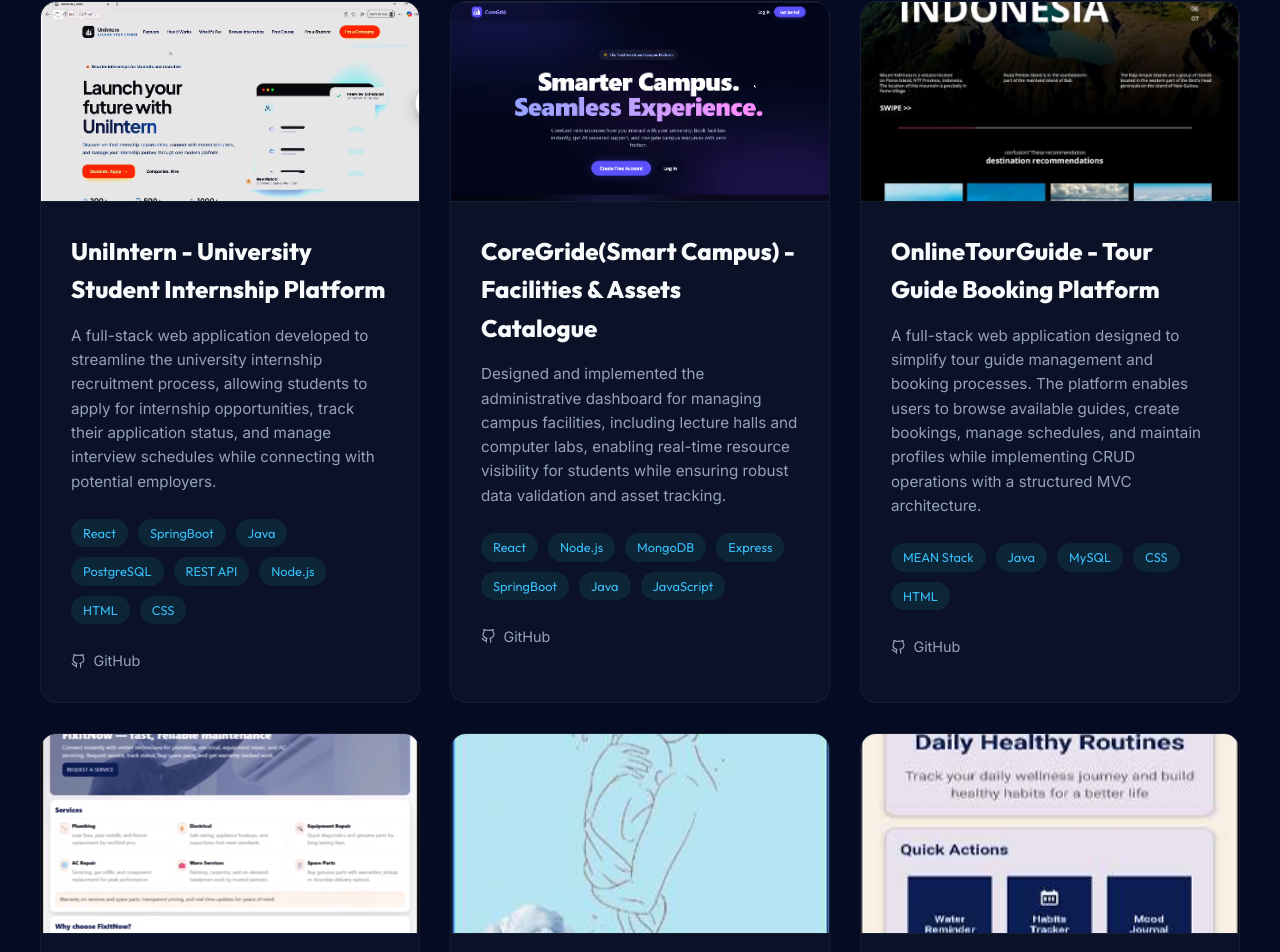
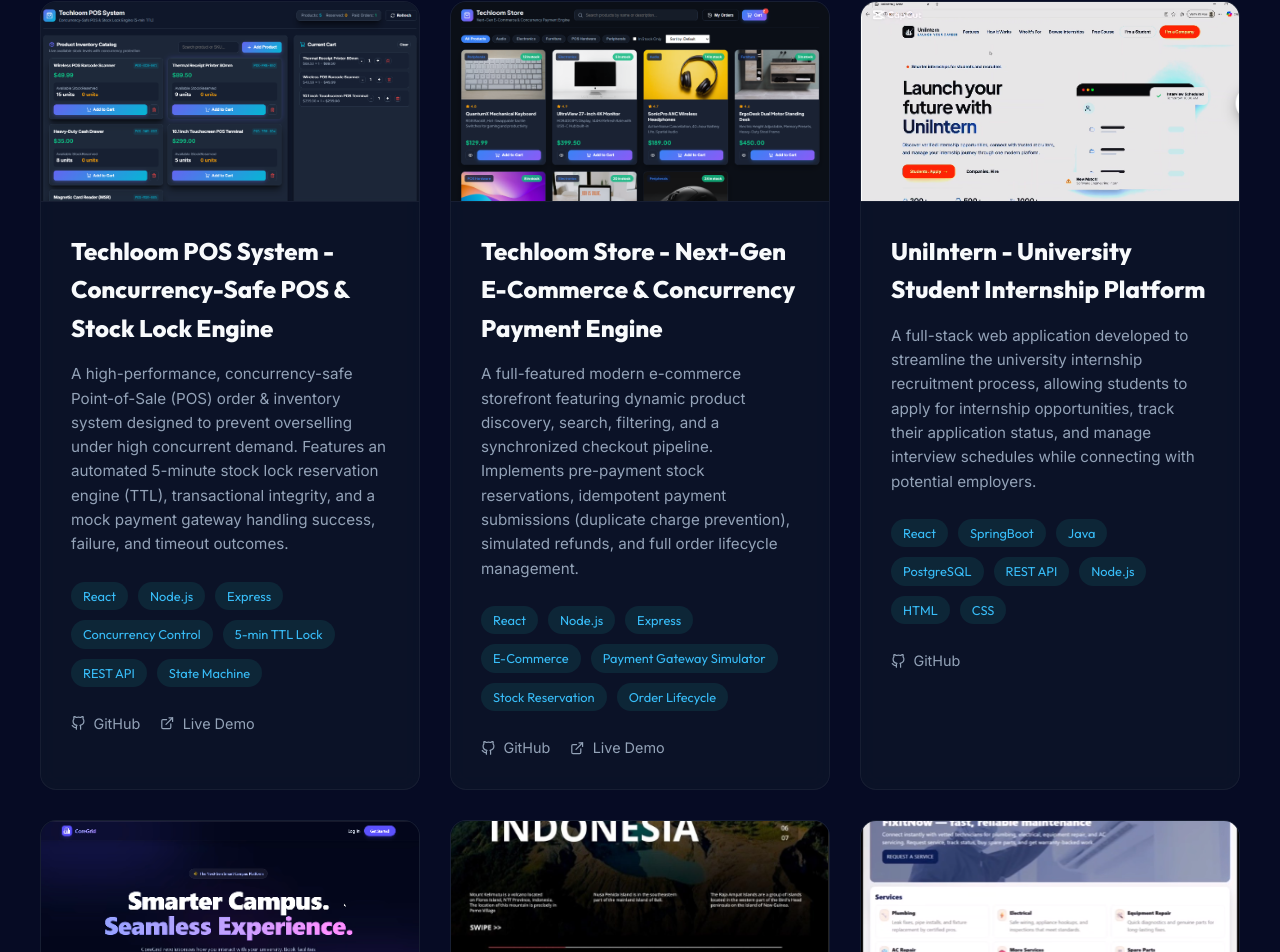
Before and after one commit to jayadewa123/MY_Portfolio, a React (Vite) app: page / in a window 1280 px wide. Shown: the part 4472-5424 px from the top of the page. Built offline with nearby package versions, Linux system fonts and the light colour scheme.

Commit message:
Add Techloom POS & Store projects with screenshots

```diff
--- a/src/data.js
+++ b/src/data.js
@@ -60,6 +60,24 @@ export const portfolioData = {
   projects: [
     {
       id: 1,
+      title: "Techloom POS System - Concurrency-Safe POS & Stock Lock Engine",
+      description: "A high-performance, concurrency-safe Point-of-Sale (POS) order & inventory system designed to prevent overselling under high concurrent demand. Features an automated 5-minute stock lock reservation engine (TTL), transactional integrity, and a mock payment gateway handling success, failure, and timeout outcomes.",
+      technologies: ["React", "Node.js", "Express", "Concurrency Control", "5-min TTL Lock", "REST API", "State Machine"],
+      image: "/projects/techloom-pos.png",
+      link: "https://github.com/jayadewa123/techloom-intern-assessment",
+      liveLink: "https://techloom-intern-assessment-x1yx.vercel.app/"
+    },
+    {
+      id: 2,
+      title: "Techloom Store - Next-Gen E-Commerce & Concurrency Payment Engine",
+      description: "A full-featured modern e-commerce storefront featuring dynamic product discovery, search, filtering, and a synchronized checkout pipeline. Implements pre-payment stock reservations, idempotent payment submissions (duplicate charge prevention), simulated refunds, and full order lifecycle management.",
+      technologies: ["React", "Node.js", "Express", "E-Commerce", "Payment Gateway Simulator", "Stock Reservation", "Order Lifecycle"],
+      image: "/projects/techloom-store.png",
+      link: "https://github.com/jayadewa123/techloom-intern-assessment",
+      liveLink: "https://techloom-intern-assessment-qks4.vercel.app/"
+    },
+    {
+      id: 3,
       title: "UniIntern - University Student Internship Platform",
       description: "A full-stack web application developed to streamline the university internship recruitment process, allowing students to apply for internship opportunities, track their application status, and manage interview schedules while connecting with potential employers.",
       technologies: ["React", "SpringBoot", "Java", "PostgreSQL", "REST API", "Node.js", "HTML", "CSS"],
@@ -67,7 +85,7 @@ export const portfolioData = {
       link: "https://github.com/JVliyanarachchi21/uniintern/tree/feature/student"
     },
     {
-      id: 2,
+      id: 4,
       title: "CoreGride(Smart Campus) - Facilities & Assets Catalogue",
       description: "Designed and implemented the administrative dashboard for managing campus facilities, including lecture halls and computer labs, enabling real-time resource visibility for students while ensuring robust data validation and asset tracking.",
       technologies: ["React", "Node.js", "MongoDB", "Express", "SpringBoot", "Java", "JavaScript"],
@@ -75,7 +93,7 @@ export const portfolioData = {
       link: "https://github.com/Nadulahatharasinghe/it3030-paf-2026-smart-campus-20/tree/feature/module-a-facilities-assets-catalogue"
     },
     {
-      id: 3,
+      id: 5,
       title: "OnlineTourGuide - Tour Guide Booking Platform",
       description: "A full-stack web application designed to simplify tour guide management and booking processes. The platform enables users to browse available guides, create bookings, manage schedules, and maintain profiles while implementing CRUD operations with a structured MVC architecture.",
       technologies: ["MEAN Stack", "Java", "MySQL", "CSS", "HTML"],
@@ -83,7 +101,7 @@ export const portfolioData = {
       link: "https://github.com/jayadewa123/Online-Tour-Guide"
     },
     {
-      id: 4,
+      id: 6,
       title: "FixItNow - Item Exchange Platform",
       description: "A full-stack maintenance management platform that connects clients, administrators, and technicians. The system enables users to submit maintenance requests, track request details, and manage service workflows through an integrated platform.",
       technologies: ["MEAN Stack", "JavaScript", "REST APIs", "Postman", "HTML", "CSS"],
@@ -91,7 +109,7 @@ export const portfolioData = {
       link: "https://github.com/jayadewa123/FixltNow-App-"
     },
     {
-      id: 5,
+      id: 7,
       title: "Baby Care - Baby shop and Booking Platform UI Design",
       description: "A modern, user-friendly BabyCare interface designed with a focus on seamless user experience and accessibility.",
       technologies: ["Figma"],
@@ -99,7 +117,7 @@ export const portfolioData = {
       link: "#"
     },
     {
-      id: 6,
+      id: 8,
       title: "DailyPulse - Habit Tracker Mobile Application",
       description: "A mobile wellness tracking application developed to improve users' daily routines through habit monitoring, mood journaling, and hydration tracking. The application includes notification and widget support to provide personalized reminders and enhance user engagement.",
       technologies: ["Android Studio(Kotlin)"],
@@ -107,7 +125,7 @@ export const portfolioData = {
       link: "https://github.com/jayadewa123/Daily-Routines_MAD_Y2S2"
     },
     {
-      id: 7,
+      id: 9,
       title: "Movie Booking System - User Management Module",
       description: "A web-based movie ticket booking system featuring user registration, login, profile management, and ticket booking functionalities. Built with secure session-based authentication and database integration using PHP and MySQL.",
       technologies: ["HTML", "PHP", "MySQL", "CSS"],
@@ -115,7 +133,7 @@ export const portfolioData = {
       link: "https://github.com/jayadewa123/Movie-Booking-System"
     },
     {
-      id: 8,
+      id: 10,
       title: "Singlish Translator Automation",
       description: "An automated testing suite for a Singlish translator application, ensuring accuracy and performance in linguistic conversions.",
       technologies: ["Python", "Automation", "Testing"],
```
Also changed, not shown: public/projects/techloom-pos.png (added), public/projects/techloom-store.png (added).
